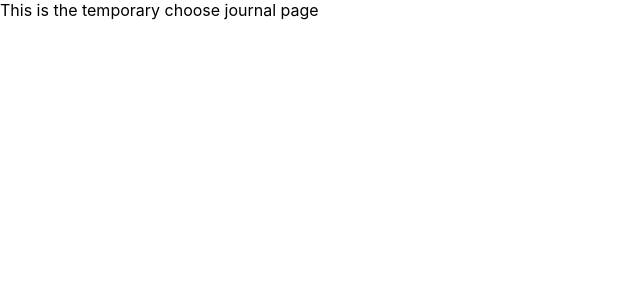
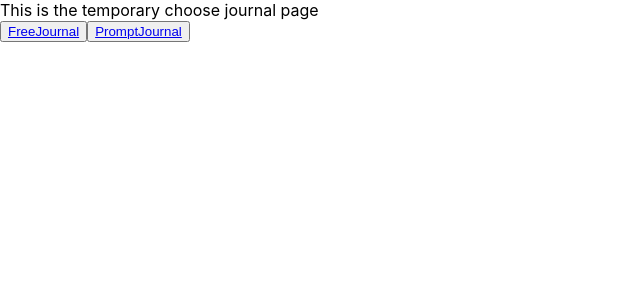
Before and after one commit to cherryontech/comet-cruisers-spring2024, a React (Create React App) app: page /choose-journal in a window 1280 px wide. Shown: the top 300 px of the page, without its empty margins (0-640 px from the left). Built offline with nearby package versions, Linux system fonts and the light colour scheme.

Commit message:
add choose journal and free journal pages
choose journal has buttons to link to the new pages

```diff
--- a/src/App.js
+++ b/src/App.js
@@ -3,12 +3,17 @@ import { BrowserRouter as Router, Routes, Route } from 'react-router-dom';
 
 import Home from './pages/Home';
 import ChooseJournal from './pages/ChooseJournal';
+import FreeJournal from './pages/FreeJournal';
+import PromptJournal from './pages/PromptJournal';
+
 function App() {
   return (
     <Router>
       <Routes>
         <Route path="/" element={<Home />} />
         <Route path="/choose-journal" element={<ChooseJournal />} />
+        <Route path="/free-journal" element={<FreeJournal />} />
+        <Route path="/prompt-journal" element={<PromptJournal />} />
       </Routes>
     </Router>
   );
--- a/src/pages/ChooseJournal.js
+++ b/src/pages/ChooseJournal.js
@@ -2,12 +2,21 @@ import React from 'react';
 import { Link } from 'react-router-dom';
 
 const ChooseJournal = () => {
-  return(
+  return (
     <div>
-        <header>
-            This is the temporary choose journal page
-        </header>
-
+      <header>
+       This is the temporary choose journal page
+      </header>
+      <button>
+        <Link  to="/free-journal">
+            FreeJournal
+        </Link>
+      </button>
+      <button>
+        <Link  to="/prompt-journal">
+          PromptJournal
+        </Link>
+      </button>
     </div>
   );
 };
--- /dev/null
+++ b/src/pages/FreeJournal.js
@@ -0,0 +1,15 @@
+import React from 'react';
+import { Link } from 'react-router-dom';
+
+const FreeJournal = () => {
+  return(
+    <div>
+        <header>
+            This is the temporary free journal page
+        </header>
+
+    </div>
+  );
+};
+
+export default FreeJournal;
--- /dev/null
+++ b/src/pages/PromptJournal.js
@@ -0,0 +1,15 @@
+import React from 'react';
+import { Link } from 'react-router-dom';
+
+const PromptJournal = () => {
+  return(
+    <div>
+        <header>
+            This is the temporary prompt journal page
+        </header>
+
+    </div>
+  );
+};
+
+export default PromptJournal;
```
